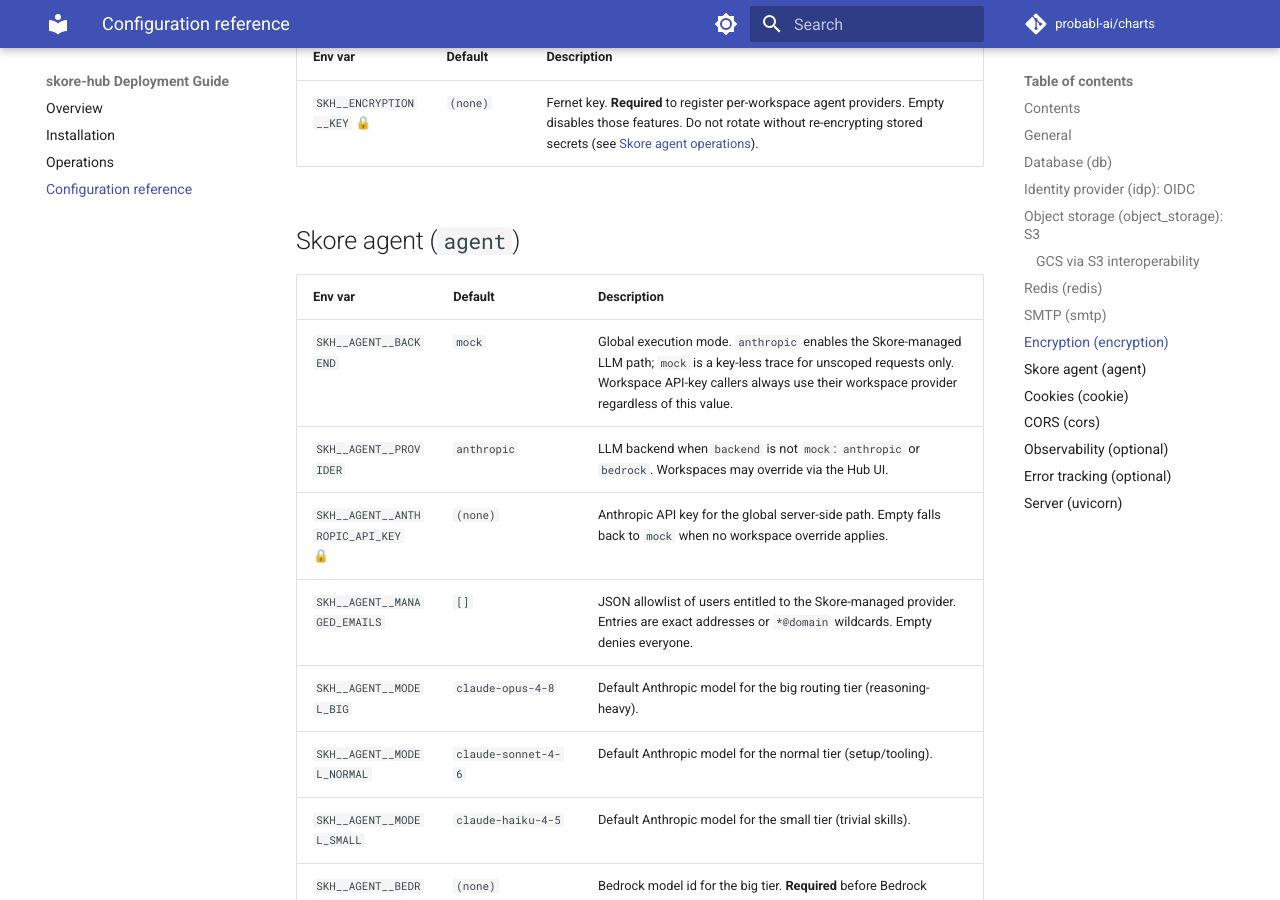
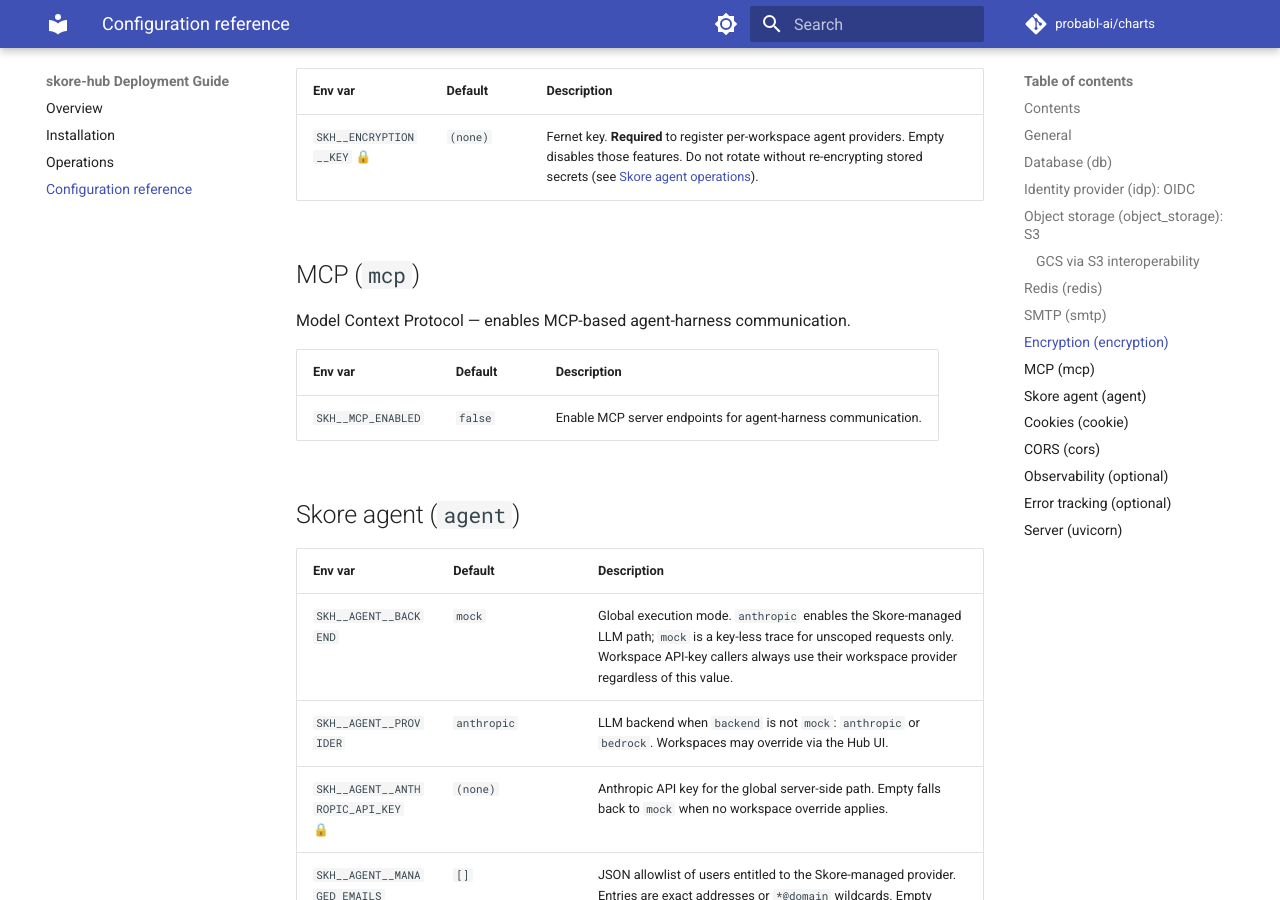
Before and after one commit to probabl-ai/charts, an MkDocs documentation site: the page built from docs/reference-configuration.md, in a window 1280 px wide and 900 px high, scrolled down 5546 px. Built offline with MkDocs 1.6.1 and Material for MkDocs 9.7.7, drawn with Linux system fonts in a browser that asks for light colours; comment, search, counter and statistics services are not loaded.

Commit message:
feat(skh): document MCP configuration env var

```diff
--- a/docs/reference-configuration.md
+++ b/docs/reference-configuration.md
@@ -17,6 +17,7 @@
 - [Redis (redis)](#redis-redis)
 - [SMTP (smtp)](#smtp-smtp)
 - [Encryption (encryption)](#encryption-encryption)
+- [MCP (mcp)](#mcp-mcp)
 - [Skore agent (agent)](#skore-agent-agent)
 - [Cookies (cookie)](#cookies-cookie)
 - [CORS (cors)](#cors-cors)
@@ -133,6 +134,14 @@
 | --- | --- | --- |
 | `SKH__ENCRYPTION__KEY` 🔒 | `(none)` | Fernet key. **Required** to register per-workspace agent providers. Empty disables those features. Do not rotate without re-encrypting stored secrets (see [Skore agent operations](02-operations.md#skore-agent-operations)). |
 
+## MCP (`mcp`)
+
+Model Context Protocol — enables MCP-based agent-harness communication.
+
+| Env var | Default | Description |
+| --- | --- | --- |
+| `SKH__MCP_ENABLED` | `false` | Enable MCP server endpoints for agent-harness communication. |
+
 ## Skore agent (`agent`)
 
 | Env var | Default | Description |
```
Also changed, not shown: 3 other files.
